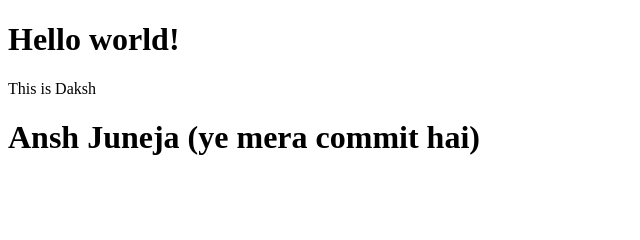
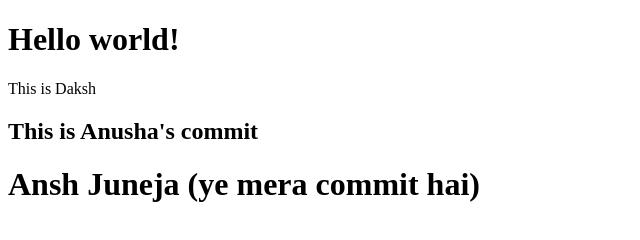
Before and after one commit to only4aj/gitutorial, a plain HTML site: page index.html in a window 1280 px wide. Shown: the whole page, without its empty margins (0-640 px from the left). Drawn offline with Linux system fonts and the light colour scheme.

Commit message:
anusha's commit

```diff
--- a/index.html
+++ b/index.html
@@ -8,7 +8,7 @@
 <body>
     <h1>Hello world!</h1>
     This is Daksh
-
+    <h2>This is Anusha's commit</h2>
 
 
     <h1>Ansh Juneja (ye mera commit hai)</h1>
```
